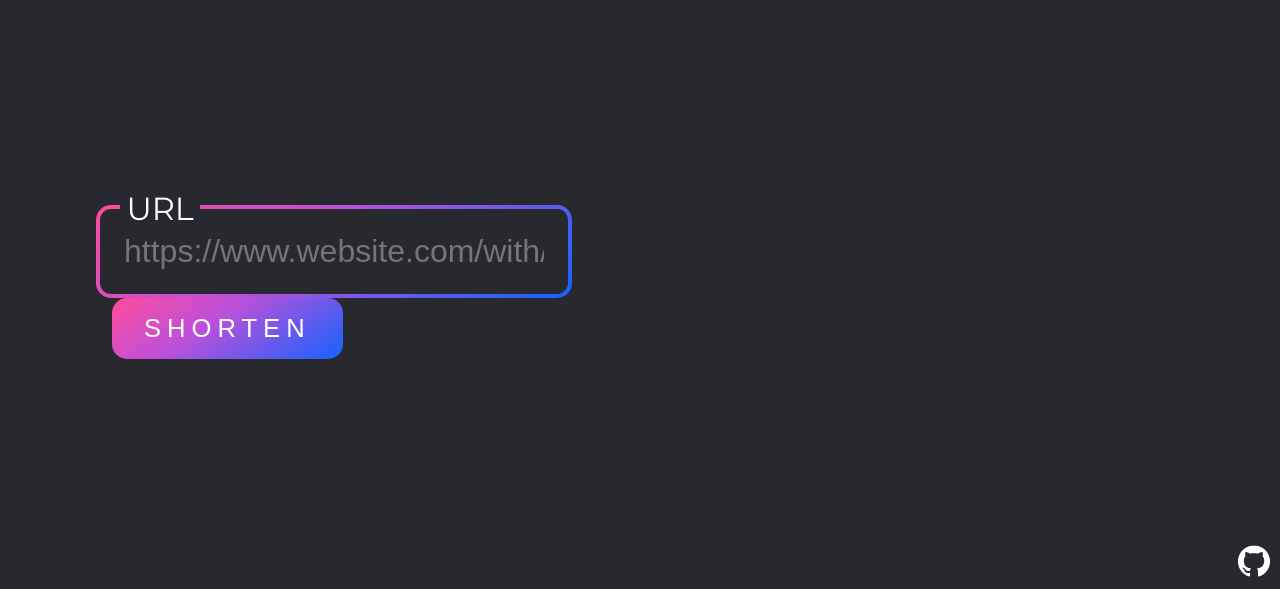
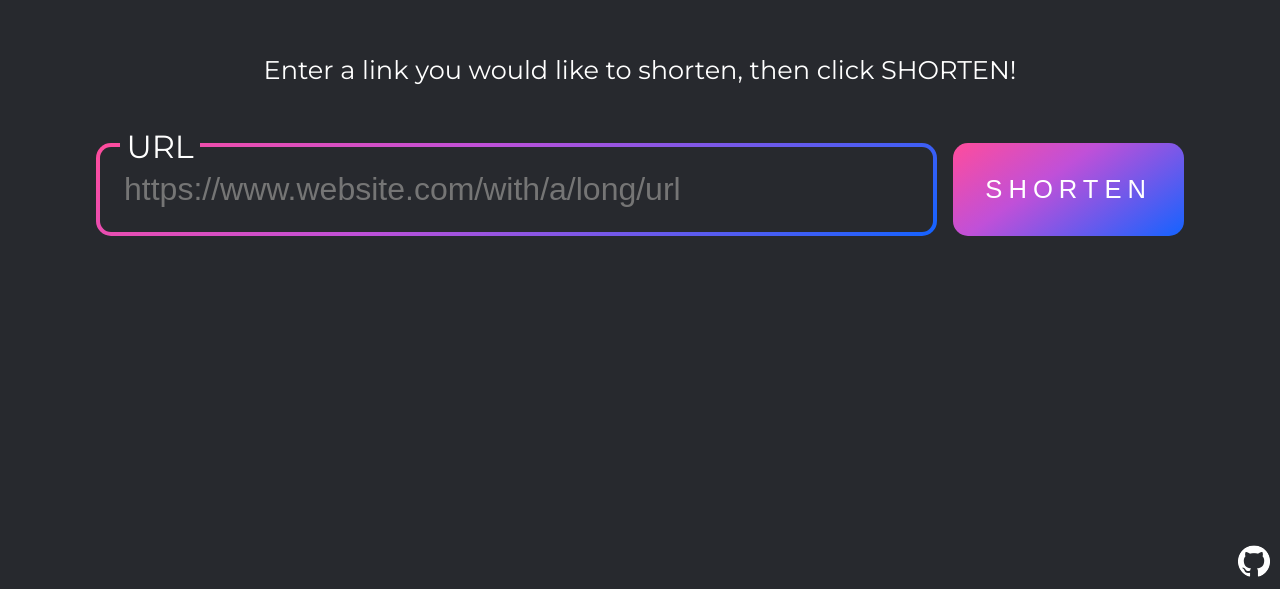
Before and after one commit to zachstence/url-shortener, a React (Create React App) app in the folder ui/: page / in a window 1280 px wide. Shown: the part 211-800 px from the top of the page. Built offline with nearby package versions, Linux system fonts and the light colour scheme.

Commit message:
feat: add directions and style Shorten

```diff
--- a/ui/src/components/Shorten/Shorten.scss
+++ b/ui/src/components/Shorten/Shorten.scss
@@ -1,14 +1,46 @@
 @import "../../global";
 
 .shorten {
-    margin-top: 10rem;
+    display: grid;
+    grid-template-rows: 1fr auto 1fr;
+    grid-template-areas:
+        "instructions"
+        "form"
+        "short";
+    height: 100%;
+
+    p {
+        font-size: 0.8rem;
+        text-align: center;
+        height: fit-content;
+
+        &.instructions {
+            place-self: end center;
+        }
+
+        &.short {
+            place-self: start center;
+        }
+    }
+
+    form {
+        width: 100%;
+        display: flex;
+        flex-direction: row;
+        margin: 1rem 0;
+
         .input-group {
+            position: relative;
+            flex-grow: 1;
+
             input {
+                box-sizing: border-box;
+                width: 100%;
+
                 outline: none;
                 font-size: unset;
             }
 
-        position: relative;
             label {
                 position: absolute;
                 top: -0.5rem;
@@ -24,7 +56,6 @@
             background: $gradient;
             border-radius: 15px;
             font-size: 0.8rem;
-        height: 100%;
             color: inherit;
             border: none;
             padding: 0.5rem 1rem;
@@ -48,3 +79,10 @@
             border-radius: 15px;
         }
     }
+
+    .short {
+        a {
+            color: $pink;
+        }
+    }
+}
--- a/ui/src/components/Shorten/Shorten.tsx
+++ b/ui/src/components/Shorten/Shorten.tsx
@@ -20,6 +20,8 @@ const Shorten: React.FC = () => {
 
     return (
         <div className="shorten">
+            <p className="instructions">Enter a link you would like to shorten, then click SHORTEN!</p>
+            <form>
                 <div className="input-group">
                     <label htmlFor="url">URL</label>
                     <input
@@ -32,7 +34,12 @@ const Shorten: React.FC = () => {
                     />
                 </div>
                 <button type="button" onClick={onClick}>SHORTEN</button>
-            <a href={short} className="short">{short}</a>
+            </form>
+            {short && (
+                <p className="short">
+                    Your shortened URL: <a href={short} className="short">{short}</a>
+                </p>
+            )}
         </div>
     );
 }
```
Also changed, not shown: 1 other file (tests, documents, lock files or other folders). Lines whose indentation alone changed are shown as unchanged.
